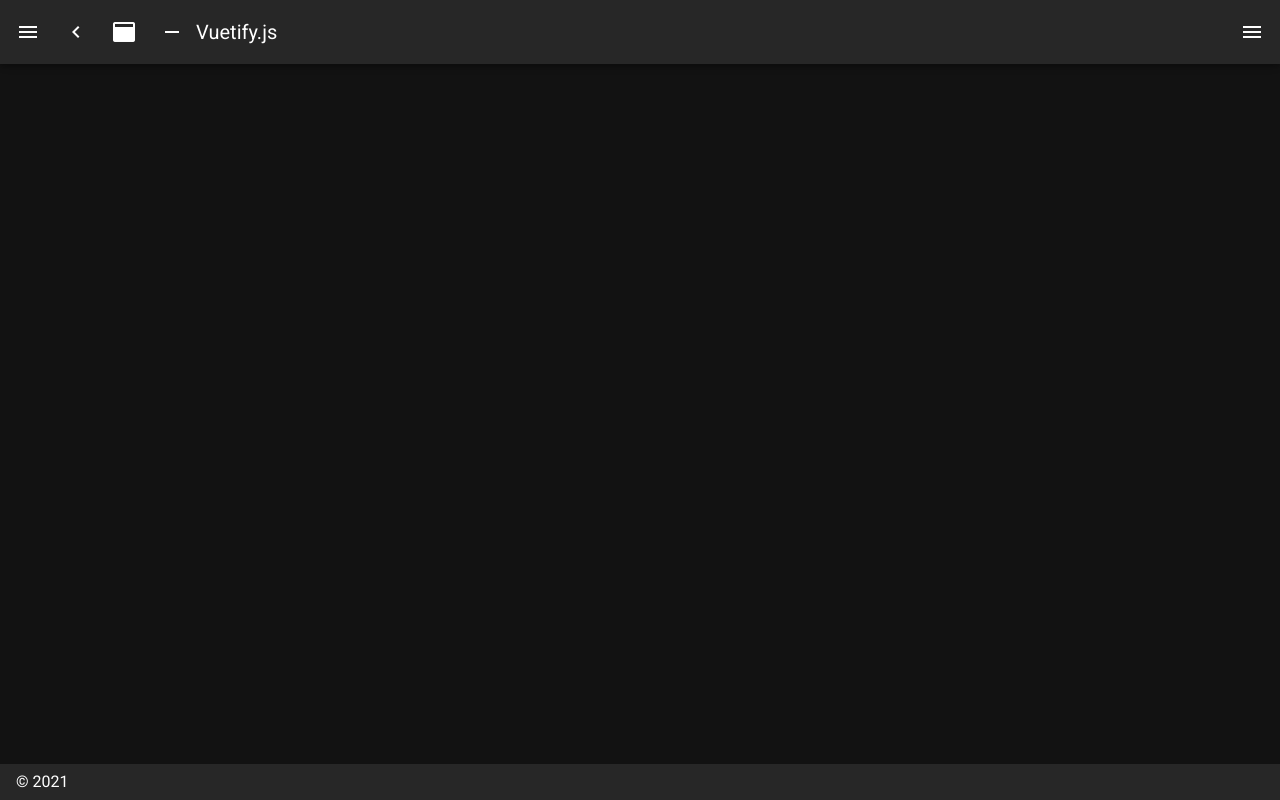
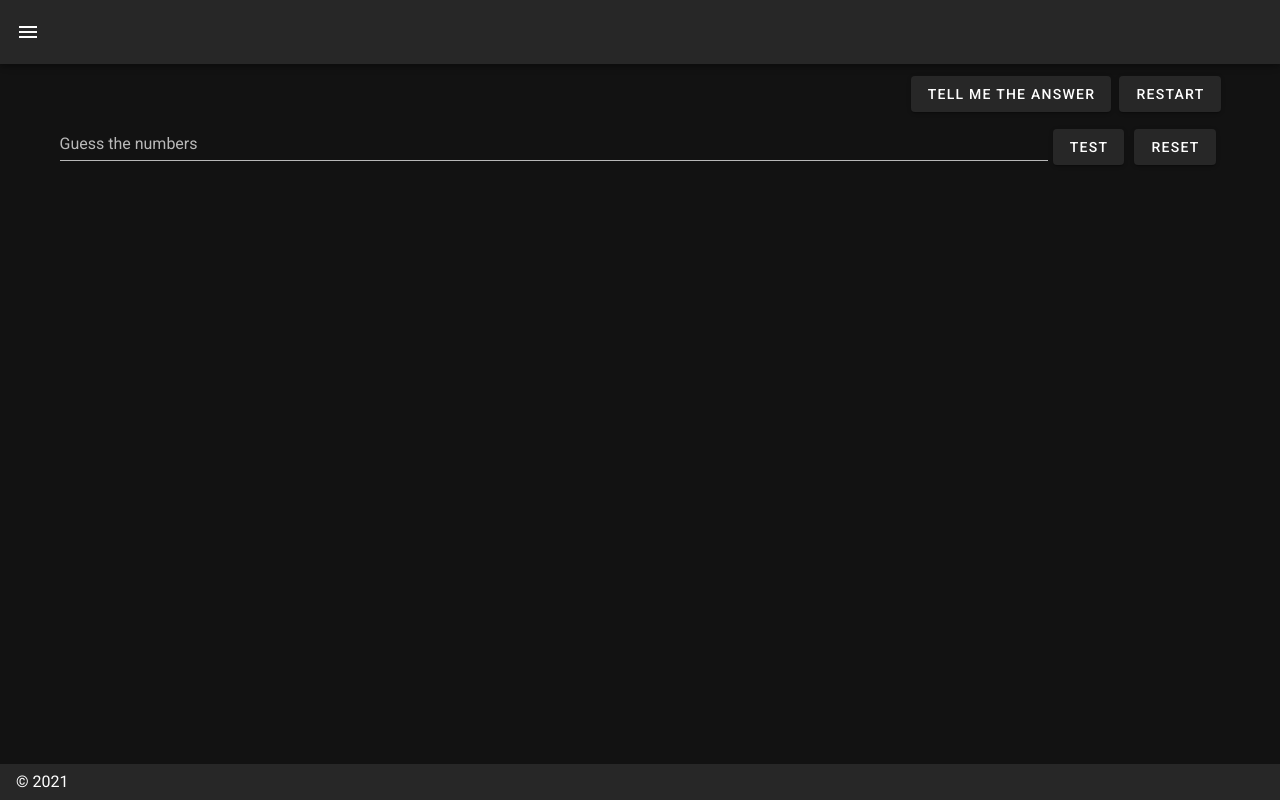
Before and after one commit to ellen9527/games, a Nuxt app: page /gameBNC in a window 1280 px wide. Before the commit this address had no page. Built offline with nearby package versions, Linux system fonts and the light colour scheme.

Commit message:
add a game: bulls and cows

```diff
--- a/assets/variables.scss
+++ b/assets/variables.scss
@@ -1,4 +1,5 @@
 // Ref: https://github.com/nuxt-community/vuetify-module#customvariables
 //
 // The variables you want to modify
-// $font-size-root: 20px;
+$font-size-root: 20px;
+$border-radius-root: 4px;
--- a/layouts/default.vue
+++ b/layouts/default.vue
@@ -30,39 +30,39 @@
       app
     >
       <v-app-bar-nav-icon @click.stop="drawer = !drawer" />
-      <v-btn
+      <!-- <v-btn
         icon
         @click.stop="miniVariant = !miniVariant"
       >
         <v-icon>mdi-{{ `chevron-${miniVariant ? 'right' : 'left'}` }}</v-icon>
-      </v-btn>
-      <v-btn
+      </v-btn> -->
+      <!-- <v-btn
         icon
         @click.stop="clipped = !clipped"
       >
         <v-icon>mdi-application</v-icon>
-      </v-btn>
-      <v-btn
+      </v-btn> -->
+      <!-- <v-btn
         icon
         @click.stop="fixed = !fixed"
       >
         <v-icon>mdi-minus</v-icon>
-      </v-btn>
-      <v-toolbar-title v-text="title" />
-      <v-spacer />
+      </v-btn> -->
+      <!-- <v-toolbar-title v-text="title" /> -->
+      <!-- <v-spacer />
       <v-btn
         icon
         @click.stop="rightDrawer = !rightDrawer"
       >
         <v-icon>mdi-menu</v-icon>
-      </v-btn>
+      </v-btn> -->
     </v-app-bar>
     <v-main>
       <v-container>
         <Nuxt />
       </v-container>
     </v-main>
-    <v-navigation-drawer
+    <!-- <v-navigation-drawer
       v-model="rightDrawer"
       :right="right"
       temporary
@@ -78,7 +78,7 @@
           <v-list-item-title>Switch drawer (click me)</v-list-item-title>
         </v-list-item>
       </v-list>
-    </v-navigation-drawer>
+    </v-navigation-drawer> -->
     <v-footer
       :absolute="!fixed"
       app
@@ -101,11 +101,16 @@ export default {
           title: 'Welcome',
           to: '/'
         },
+        // {
+        //   icon: 'mdi-chart-bubble',
+        //   title: 'Inspire',
+        //   to: '/inspire'
+        // },
         {
           icon: 'mdi-chart-bubble',
-          title: 'Inspire',
-          to: '/inspire'
-        }
+          title: 'Bulls & Cows 猜數字',
+          to: '/gameBNC'
+        },
       ],
       miniVariant: false,
       right: true,
--- a/nuxt.config.js
+++ b/nuxt.config.js
@@ -62,7 +62,8 @@ export default {
           error: colors.deepOrange.accent4,
           success: colors.green.accent3
         }
-      }
+      },
+      treeShake: true,
     }
   },
 
--- a/package.json
+++ b/package.json
@@ -10,7 +10,9 @@
   },
   "dependencies": {
     "core-js": "^3.15.1",
+    "node-sass": "^6.0.1",
     "nuxt": "^2.15.7",
+    "sass": "^1.43.2",
     "vuetify": "^2.5.5"
   },
   "devDependencies": {
--- /dev/null
+++ b/pages/gameBNC.vue
@@ -0,0 +1,150 @@
+<script>
+export default {
+  name: "GameBNC",
+  data() {
+    return {
+      valid: true,
+      value: "",
+      rules: [
+        value => !!value || "Required!!",
+        value => (value || "").length === 4 || "Only 4 characters!",
+        value => {
+          const pattern = /\d{4}/;
+          return pattern.test(value) || "Invalid Number.";
+        }
+      ],
+      answer: [],
+      results: [],
+      showAnswer: false,
+      answerRight: false,
+    };
+  },
+  created() {
+    this.initAnswer();
+  },
+  methods: {
+    init() {
+      this.results = []
+      this.showAnswer = false
+      this.answerRight = false
+    },
+    initAnswer() {
+      const DIGITS = 4;
+      const space = [0, 1, 2, 3, 4, 5, 6, 7, 8, 9];
+      this.answer = Array(DIGITS)
+        .fill(0)
+        .map(() => {
+          const rom = Math.floor(Math.random() * space.length);
+          const num = space[rom];
+          space.splice(rom, 1);
+          return num;
+        });
+    },
+    changeAnswerStatus() {
+      this.showAnswer = !this.showAnswer
+    },
+    restart() {
+      this.initAnswer()
+      this.reset()
+      this.results = []
+      this.showAnswer = false
+    },
+    handleCheckAnswer() {
+      if (!this.$refs.form.validate()) {
+        return;
+      }
+
+      const value = this.value;
+      const numArray = value.split("");
+      const result = numArray.reduce(
+        (acc, cur, idx) => {
+          const num = parseInt(cur);
+          if (num === this.answer[idx]) {
+            acc.a++;
+          } else if (this.answer.find(el => el === num)) {
+            acc.b++;
+          }
+          return acc;
+        },
+        {
+          a: 0,
+          b: 0
+        }
+      );
+      this.results.push({
+        value,
+        result: `${result.a}A${result.b}B`
+      });
+
+      // 判斷遊戲是否結束（答對）
+      if (result.a === 4) {
+        this.answerRight = true
+      }
+
+      this.reset();
+    },
+    reset() {
+      this.$refs.form.reset();
+    }
+  }
+};
+</script>
+
+<template>
+  <div class="game">
+    <div class="text-right">
+      <v-btn @click="changeAnswerStatus">Tell me the answer</v-btn>
+      <v-btn @click="restart" class="ml-2">Restart</v-btn>
+    </div>
+    <v-form ref="form" v-model="valid" class="game--form d-flex align-center">
+      <v-text-field v-model="value" label="Guess the numbers" :rules="rules" />
+      <v-btn :disabled="answerRight || showAnswer" @click="handleCheckAnswer">Test</v-btn>
+      <v-btn @click="reset">Reset</v-btn>
+    </v-form>
+    <div class="game--result">
+      <div v-for="(result, idx) in results" :key="idx" class="d-flex justify-center my-1">
+        <div>#{{ idx+1 }}</div>
+        <div class="game--result__number primary primary--text text--lighten-5 px-1 rounded mx-5">{{ result.value }}</div>
+        <div>{{ result.result }}</div>
+      </div>
+    </div>
+    <div v-if="answerRight" class="game--result__right text-center amber--text text--lighten-3">
+      Congratulations!! Your Answer is right!!
+    </div>
+    <div v-if="showAnswer" class="game--result__answer text-center">
+      Answer is <span class="red--text text--lighten-3">{{ answer.join('') }}</span>
+    </div>
+  </div>
+</template>
+
+<style lang="scss">
+.game {
+  &--form {
+    button {
+      margin: 0 5px;
+    }
+
+    input {
+      font-size: 30px;
+      text-align: center;
+      letter-spacing: 2px;
+    }
+  }
+
+  &--result {
+    width: 50%;
+    margin: 0 auto;
+    font-size: 20px;
+
+    &__number {
+      padding-top: 1px;
+      padding-bottom: 1px;
+    }
+
+    &__right,
+    &__answer {
+      font-size: 30px;
+    }
+  }
+}
+</style>
--- a/pages/index.vue
+++ b/pages/index.vue
@@ -66,7 +66,7 @@
           <v-btn
             color="primary"
             nuxt
-            to="/inspire"
+            to="/gameBNC"
           >
             Continue
           </v-btn>
```
Also changed, not shown: 1 other file (tests, documents, lock files or other folders).
